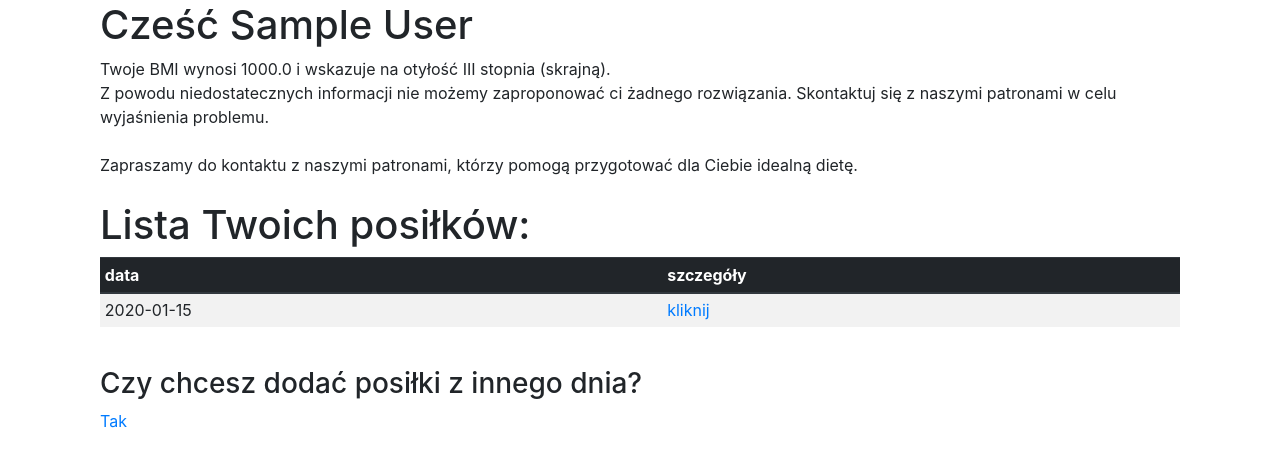
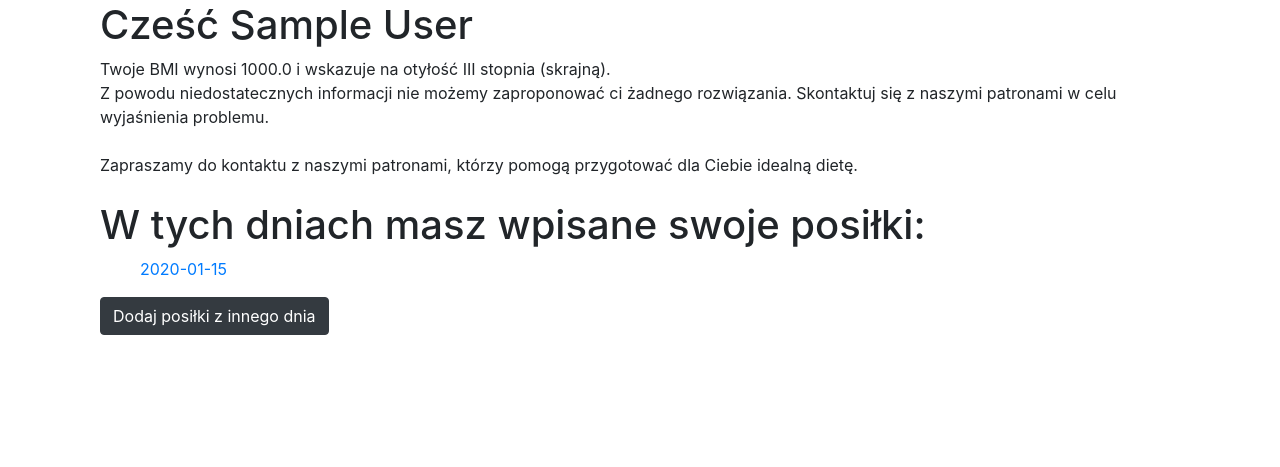
Before and after one commit to pyloveorg/diet_manager, a Flask app: page /daily_meals in a window 1280 px wide. Shown: the part 56-523 px from the top of the page. Run offline with Flask 2, Linux system fonts and the light colour scheme; a user stored in the database is signed in; tables that the repository leaves empty hold one stand-in row (values such as "Sample post"); some libraries are stand-ins or nearby versions.

Commit message:
list of meals - changed page view

```diff
--- a/diet_manager/templates/list_of_meals.html
+++ b/diet_manager/templates/list_of_meals.html
@@ -1,4 +1,3 @@
-
 {% extends "_base.html" %}
 
 {% set page_id = 'daily_meals' %}
@@ -6,7 +5,7 @@
 {% block content %}
 <div class="container">
 
-<h1>   Cześć {{current_user.name}} </h1>
+    <h1> Cześć {{current_user.name}} </h1>
     Twoje BMI wynosi {{bmi}} i wskazuje na {{diagnose}}.
     <br>
 
@@ -18,10 +17,12 @@
     Zadbaj, żeby Twoje posiłki były zdrowe i zawierały wszystkie niezbędne składniki. Ich kaloryczność jest w sam raz.
 
     {% elif suggestion == "more" %}
-    Spróbuj zwiększyć kaloryczność swoich posiłków. Równocześnie pilnuj, żeby były zdrowe i zawierały wszystkie niezbędne składniki.
+    Spróbuj zwiększyć kaloryczność swoich posiłków. Równocześnie pilnuj, żeby były zdrowe i zawierały wszystkie
+    niezbędne składniki.
 
     {% else %}
-    Z powodu niedostatecznych informacji nie możemy zaproponować ci żadnego rozwiązania. Skontaktuj się z naszymi patronami w celu wyjaśnienia problemu.
+    Z powodu niedostatecznych informacji nie możemy zaproponować ci żadnego rozwiązania. Skontaktuj się z naszymi
+    patronami w celu wyjaśnienia problemu.
 
     {% endif %}
     <br>
@@ -32,36 +33,26 @@
 
     {% if list | length == 0 %}
 
-Nie masz żadnych posiłków na liście.
-Czy chcesz dodać pierwszy posiłek?
-<a href ="/meal/add">Tak</a>
+    <div>Nie mamy w naszej bazie żadnych Twoich posiłków.</div>
+<a href="/meal/add">
+        <button type="button" class="btn btn-dark"> Dodaj pierwsze posiłki </button>
+    </a>
 
     {% else %}
 
-<h1> Lista Twoich posiłków: </h1>
-<table class="table table-sm table-striped">
-  <thead class="thead-dark">
+    <h1> W tych dniach masz wpisane swoje posiłki: </h1>
 
-    <tr>
-        <th> data </th>
-        <th> szczegóły </th>
+    {% for meal in list %}
+
+    <ul><a href="meal/{{ meal['id']}}">{{ meal['date'] }} </a></ul>
 
 
-    </tr>
-  </thead>
-    {% for meal in list %}
-    <tr>
-        <td> {{ meal['date'] }} </td>
-        <td> <a href="meal/{{ meal['id']}}">kliknij</a></td>
+    {% endfor %}
 
+    <h3><a href="/meal/add">
+        <button type="button" class="btn btn-dark"> Dodaj posiłki z innego dnia</button>
+    </a></h3>
 
-    </tr>
-    {% endfor %}
-</table>
-<br>
-
-<h3> Czy chcesz dodać posiłki z innego dnia? </h3>
-    <a href ="/meal/add">Tak</a>
     {% endif %}
 </div>
 {% endblock %}
```
Lines whose indentation alone changed are shown as unchanged.
